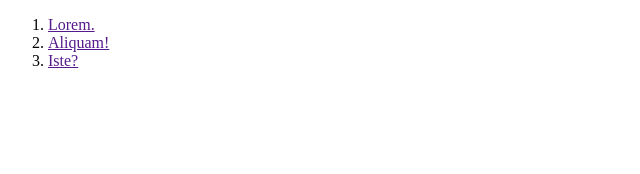
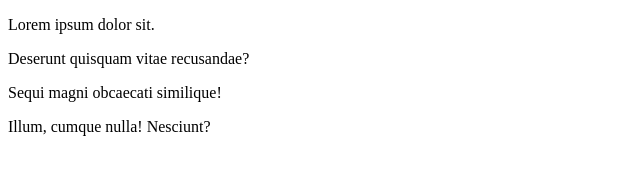
Before and after one commit to ergu6/deneme, a plain HTML site: page loginform.html in a window 1280 px wide. Shown: the whole page, without its empty margins (0-640 px from the left). Drawn offline with Linux system fonts and the light colour scheme.

Commit message:
paragraflar eklendi

```diff
--- a/loginform.html
+++ b/loginform.html
@@ -7,10 +7,9 @@
     <title>Document</title>
 </head>
 <body>
-    <ol>
-        <li><a href="">Lorem.</a></li>
-        <li><a href="">Aliquam!</a></li>
-        <li><a href="">Iste?</a></li>
-    </ol>
+    <p>Lorem ipsum dolor sit.</p>
+    <p>Deserunt quisquam vitae recusandae?</p>
+    <p>Sequi magni obcaecati similique!</p>
+    <p>Illum, cumque nulla! Nesciunt?</p>
 </body>
 </html>
```
Also changed, not shown: notlar/not.txt.
